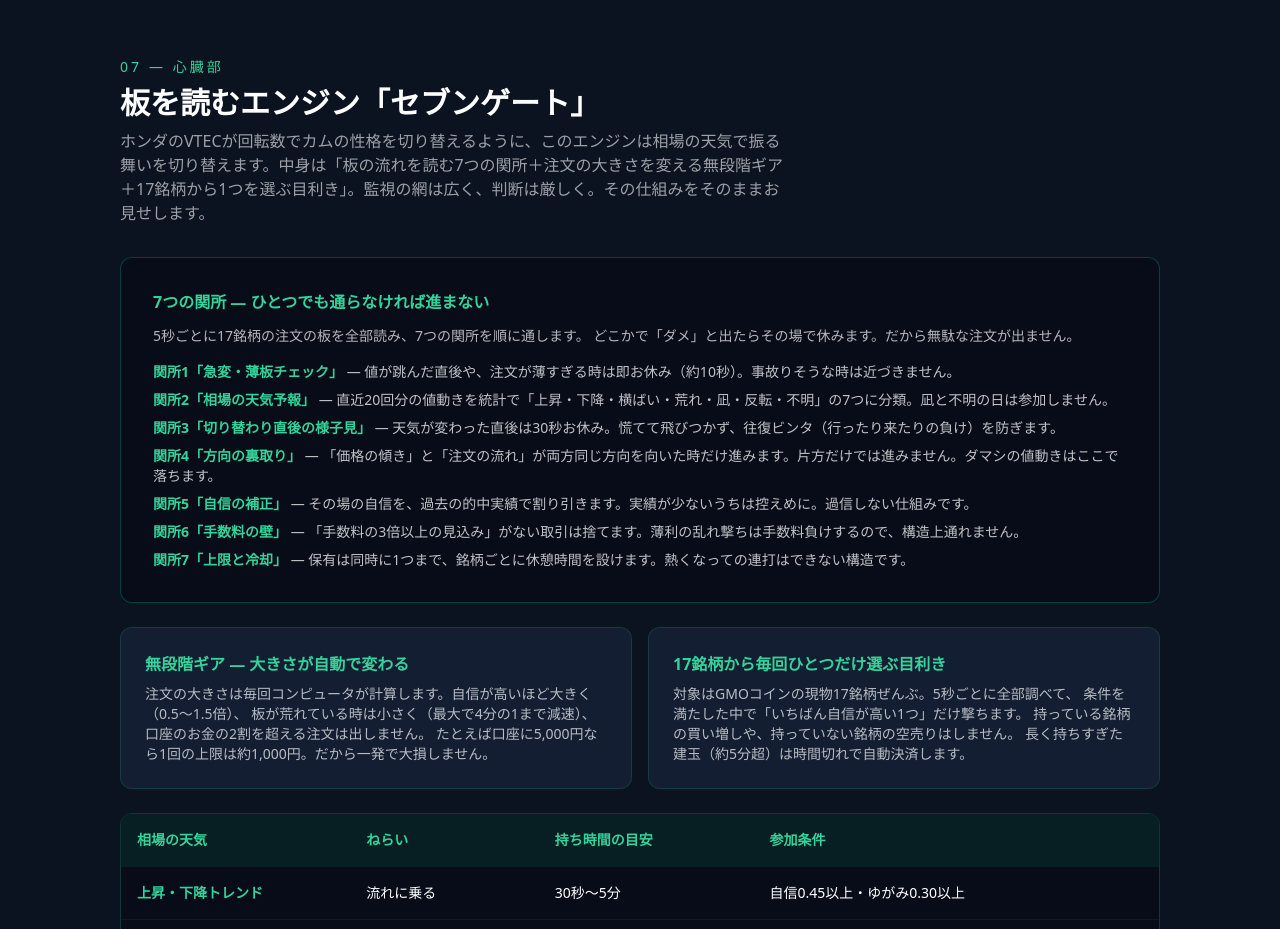
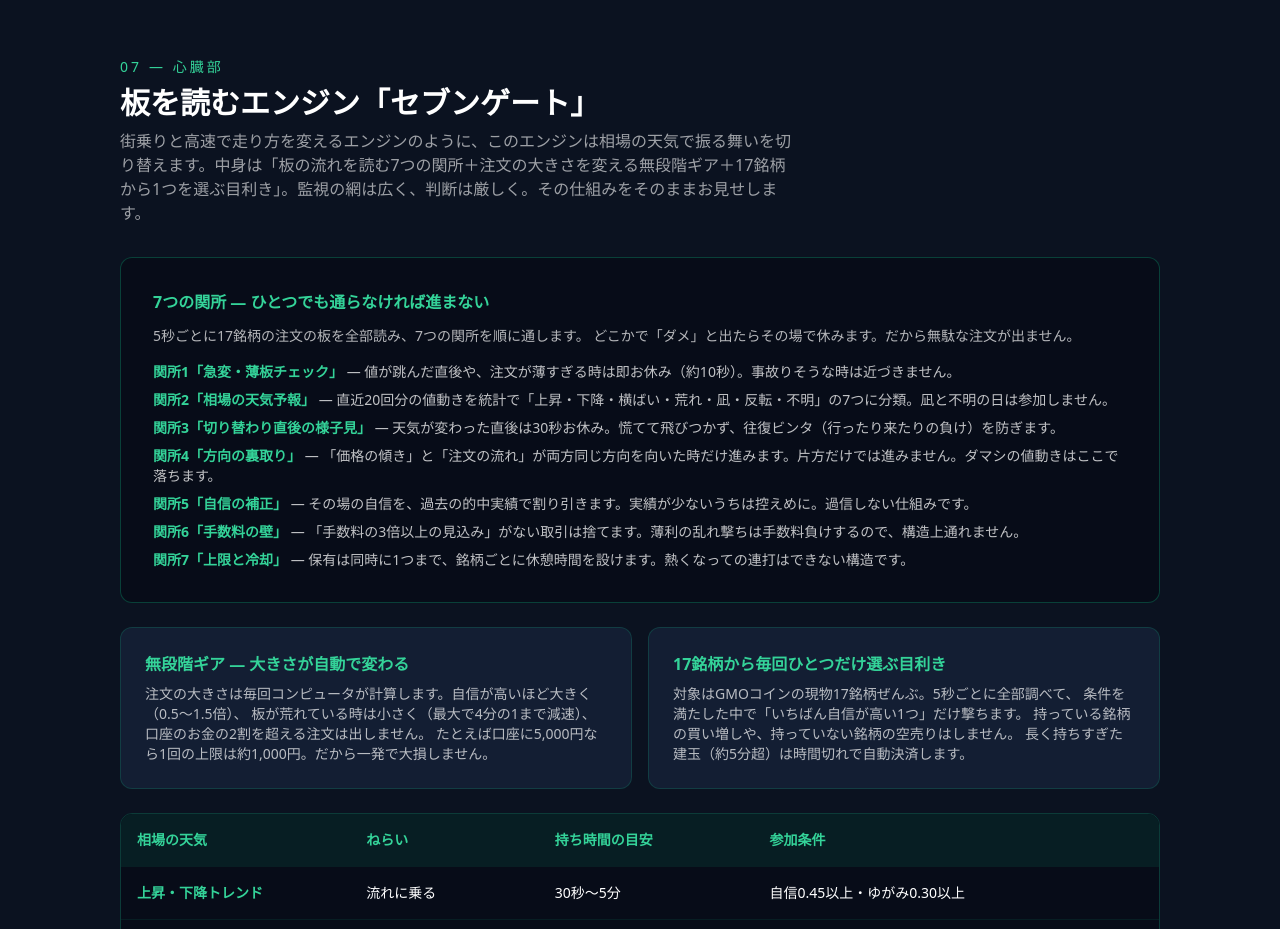
Before and after one commit to Hisashi9899/Neutron_HP, a Next.js app: page /crypto-engine in a window 1280 px wide. Shown: the part 5460-6389 px from the top of the page. Built offline with nearby package versions, Linux system fonts and the light colour scheme.

Commit message:
特定社名の引用を除去し一般的な喩えに変更

```diff
--- a/app/crypto-engine/page.tsx
+++ b/app/crypto-engine/page.tsx
@@ -245,7 +245,7 @@ export default function CryptoEnginePage() {
 
         {/* 7 完成形ロジック */}
         <section id="logic-final" className="border-b border-accent/15 py-16">
-          <Reveal><H2 no="07 — 心臓部" title="板を読むエンジン「セブンゲート」" lead="ホンダのVTECが回転数でカムの性格を切り替えるように、このエンジンは相場の天気で振る舞いを切り替えます。中身は「板の流れを読む7つの関所＋注文の大きさを変える無段階ギア＋17銘柄から1つを選ぶ目利き」。監視の網は広く、判断は厳しく。その仕組みをそのままお見せします。" /></Reveal>
+          <Reveal><H2 no="07 — 心臓部" title="板を読むエンジン「セブンゲート」" lead="街乗りと高速で走り方を変えるエンジンのように、このエンジンは相場の天気で振る舞いを切り替えます。中身は「板の流れを読む7つの関所＋注文の大きさを変える無段階ギア＋17銘柄から1つを選ぶ目利き」。監視の網は広く、判断は厳しく。その仕組みをそのままお見せします。" /></Reveal>
           <Reveal className="rounded-xl border border-accent/30 bg-navy-950 p-6 md:p-8">
             <h3 className="font-bold text-accent-soft">7つの関所 — ひとつでも通らなければ進まない</h3>
             <p className="mt-3 text-sm text-white/70">
```
